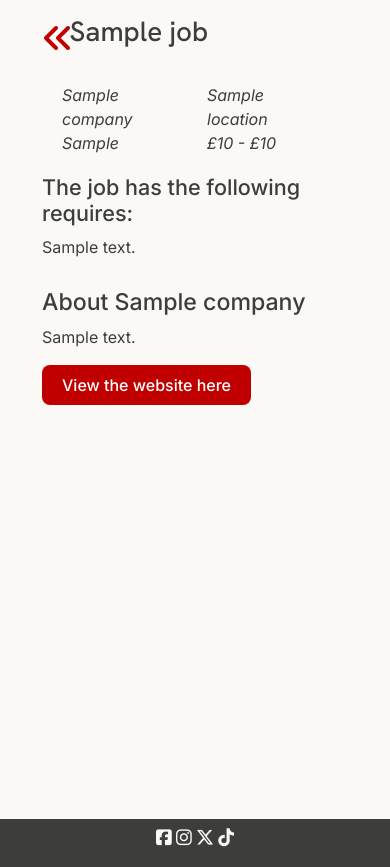
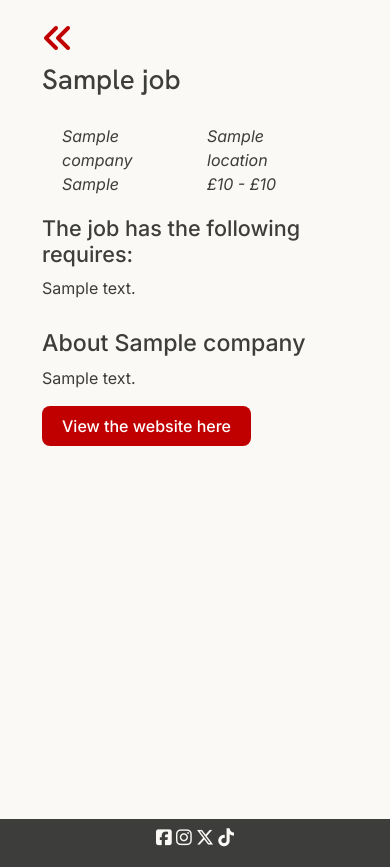
Before and after one commit to mturner1158/talent-hub, a Django app: template jobs/templates/jobs/job_detail.html in a window 390 px wide. Shown: the part 62-929 px from the top of the page. Run offline with Django 5.2, Linux system fonts and the light colour scheme; the template is opened without the code that fills it: most values are stand-ins (such as "Sample title", 1, 10 or a date in 2020); data that the repository does not hold is empty; some libraries are stand-ins or nearby versions.

Commit message:
added in responsiveness for job detail title on mobile

```diff
--- a/jobs/templates/jobs/job_detail.html
+++ b/jobs/templates/jobs/job_detail.html
@@ -7,10 +7,10 @@
 
 <div class="container">
     <div class="row">
-        <div class="col-1">
+        <div class="d-flex align-items-center gap-3">
             <a id="job-detail-back" href="{% url 'home' %}"><i class="fa-solid fa-angles-left"></i></a>
         </div>
-        <div class="col-11">
+        <div class="mb-0">
             <h1>{{ job.title }}</h1>
         </div>
     </div>
```
